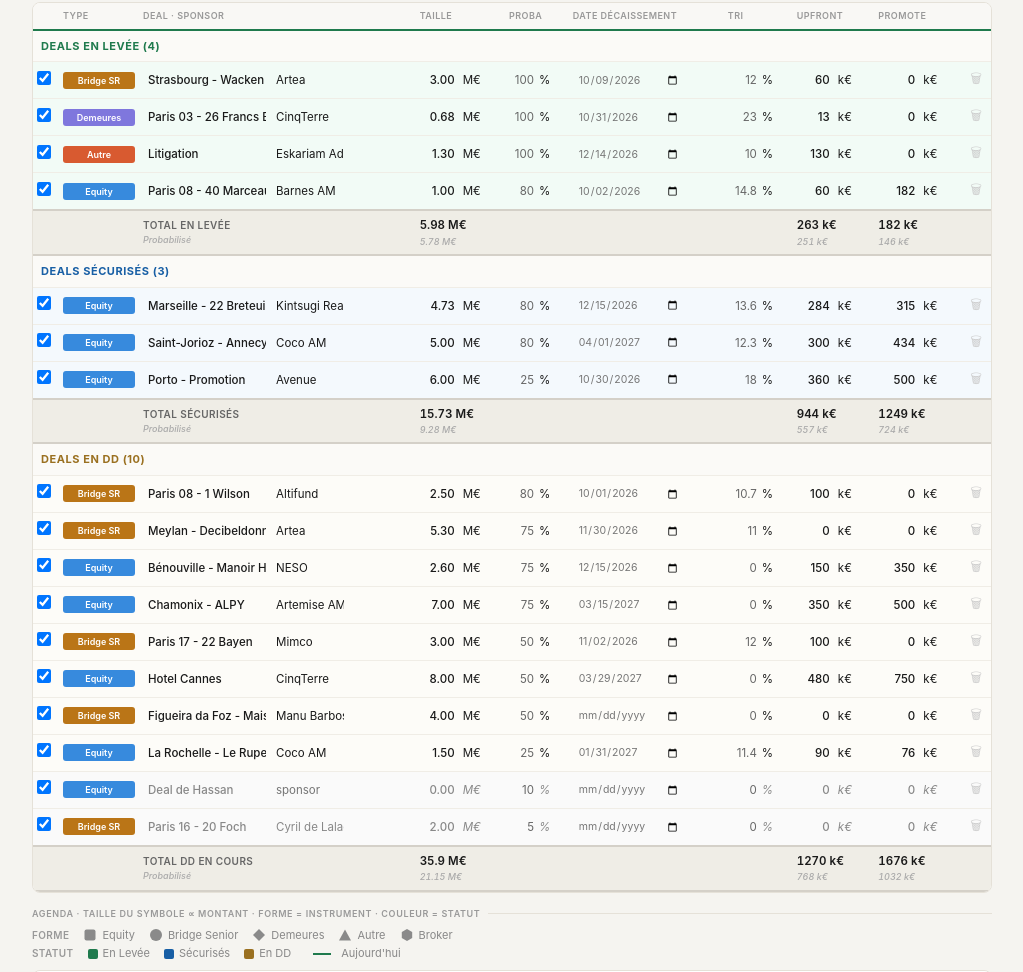
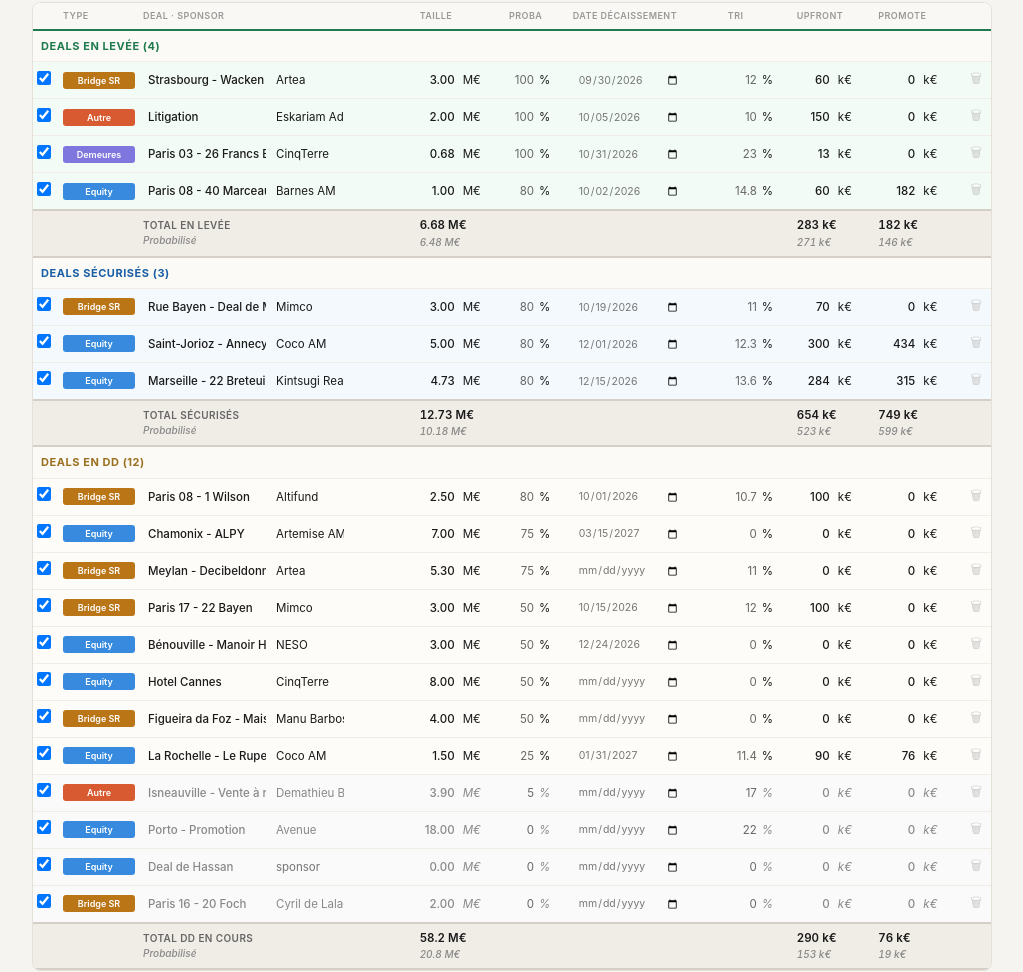
Before and after one commit to rchassard-lang/simulateur-pnl, a website: page index.html in a window 1280 px wide. Shown: the part 338-1310 px from the top of the page, without its empty margins (128-1151 px from the left). Drawn offline with Linux system fonts and the light colour scheme.

Commit message:
Update index.html

```diff
--- a/index.html
+++ b/index.html
@@ -146,23 +146,25 @@
 
 <script>
 let deals=[
-  {id:'portopro0',n:'Porto - Promotion',sh:'Porto - Promot',sp:'Avenue',i:'EQ',pr:'2/ EN COURS x Sécurisés',ds:'2026-10-30',de:null,p:0.25,sz:6,t:18,uf:360,pm:500},
-  {id:'hotelcan1',n:'Hotel Cannes',sh:'Hotel Cannes',sp:'CinqTerre',i:'EQ',pr:'2/ EN COURS x DD en cours',ds:'2027-03-29',de:null,p:0.5,sz:8,t:0,uf:480,pm:750},
-  {id:'dealdeha2',n:'Deal de Hassan',sh:'Deal de Hassan',sp:'',i:'EQ',pr:'2/ EN COURS x DD en cours',ds:null,de:null,p:0.1,sz:0,t:0,uf:0,pm:0},
-  {id:'paris1623',n:'Paris 16 - 20 Foch',sh:'Paris 16 - 20 ',sp:'Cyril de Lalagade',i:'BR',pr:'2/ EN COURS x DD en cours',ds:null,de:null,p:0.05,sz:2,t:0,uf:0,pm:0},
-  {id:'paris0814',n:'Paris 08 - 1 Wilson',sh:'Paris 08 - 1 W',sp:'Altifund',i:'BR',pr:'2/ EN COURS x DD en cours',ds:'2026-10-01',de:null,p:0.8,sz:2.5,t:10.7,uf:100,pm:0},
-  {id:'paris1725',n:'Paris 17 - 22 Bayen',sh:'Paris 17 - 22 ',sp:'Mimco',i:'BR',pr:'2/ EN COURS x DD en cours',ds:'2026-11-02',de:null,p:0.5,sz:3,t:12,uf:100,pm:0},
-  {id:'figueira6',n:'Figueira da Foz - Maisons modulaires',sh:'Figueira da Fo',sp:'Manu Barbosa',i:'BR',pr:'2/ EN COURS x DD en cours',ds:null,de:null,p:0.5,sz:4,t:0,uf:0,pm:0},
-  {id:'paris0847',n:'Paris 08 - 40 Marceau',sh:'Paris 08 - 40 ',sp:'Barnes AM',i:'EQ',pr:'2/ EN COURS x En levée',ds:'2026-10-02',de:null,p:0.8,sz:1,t:14.8,uf:60,pm:182},
-  {id:'benouvil8',n:'Bénouville - Manoir Hastings',sh:'Bénouville - M',sp:'NESO',i:'EQ',pr:'2/ EN COURS x DD en cours',ds:'2026-12-15',de:null,p:0.75,sz:2.6,t:0,uf:150,pm:350},
-  {id:'meylande9',n:'Meylan - Decibeldonne',sh:'Meylan - Decib',sp:'Artea',i:'BR',pr:'2/ EN COURS x DD en cours',ds:'2026-11-30',de:null,p:0.75,sz:5.3,t:11,uf:0,pm:0},
-  {id:'chamonix10',n:'Chamonix - ALPY',sh:'Chamonix - ALP',sp:'Artemise AM',i:'EQ',pr:'2/ EN COURS x DD en cours',ds:'2027-03-15',de:null,p:0.75,sz:7,t:0,uf:350,pm:500},
-  {id:'strasbou11',n:'Strasbourg - Wacken',sh:'Strasbourg - W',sp:'Artea',i:'BR',pr:'2/ EN COURS x En levée',ds:'2026-10-09',de:null,p:1,sz:3,t:12,uf:60,pm:0},
-  {id:'larochel12',n:'La Rochelle - Le Rupella',sh:'La Rochelle - ',sp:'Coco AM',i:'EQ',pr:'2/ EN COURS x DD en cours',ds:'2027-01-31',de:null,p:0.25,sz:1.5,t:11.4,uf:90,pm:76},
-  {id:'marseill13',n:'Marseille - 22 Breteuil',sh:'Marseille - 22',sp:'Kintsugi Real Estate',i:'EQ',pr:'2/ EN COURS x Sécurisés',ds:'2026-12-15',de:null,p:0.8,sz:4.73,t:13.6,uf:284,pm:315},
-  {id:'litigati14',n:'Litigation',sh:'Litigation',sp:'Eskariam Advisors',i:'AU',pr:'2/ EN COURS x En levée',ds:'2026-12-14',de:null,p:1,sz:1.3,t:10,uf:130,pm:0},
-  {id:'paris03215',n:'Paris 03 - 26 Francs Bourgeois',sh:'Paris 03 - 26 ',sp:'CinqTerre',i:'DE',pr:'2/ EN COURS x En levée',ds:'2026-10-31',de:null,p:1,sz:0.675,t:23,uf:13,pm:0},
-  {id:'saintjor16',n:'Saint-Jorioz - Annecy',sh:'Saint-Jorioz -',sp:'Coco AM',i:'EQ',pr:'2/ EN COURS x Sécurisés',ds:'2027-04-01',de:'2027-07-20',p:0.8,sz:5,t:12.3,uf:300,pm:434}
+  {id:'portopro0',n:'Porto - Promotion',sh:'Porto - Promot',sp:'Avenue',i:'EQ',pr:'2/ EN COURS x DD en cours',ds:null,de:null,p:0,sz:18,t:22,uf:0,pm:0},
+  {id:'hotelcan1',n:'Hotel Cannes',sh:'Hotel Cannes',sp:'CinqTerre',i:'EQ',pr:'2/ EN COURS x DD en cours',ds:null,de:null,p:0.5,sz:8,t:0,uf:0,pm:0},
+  {id:'ruebayen2',n:'Rue Bayen - Deal de Mimco',sh:'Rue Bayen - De',sp:'Mimco',i:'BR',pr:'2/ EN COURS x Sécurisés',ds:'2026-10-19',de:null,p:0.8,sz:3,t:11,uf:70,pm:0},
+  {id:'dealdeha3',n:'Deal de Hassan',sh:'Deal de Hassan',sp:'',i:'EQ',pr:'2/ EN COURS x DD en cours',ds:null,de:null,p:0,sz:0,t:0,uf:0,pm:0},
+  {id:'paris1624',n:'Paris 16 - 20 Foch',sh:'Paris 16 - 20 ',sp:'Cyril de Lalagade',i:'BR',pr:'2/ EN COURS x DD en cours',ds:null,de:null,p:0,sz:2,t:0,uf:0,pm:0},
+  {id:'paris0815',n:'Paris 08 - 1 Wilson',sh:'Paris 08 - 1 W',sp:'Altifund',i:'BR',pr:'2/ EN COURS x DD en cours',ds:'2026-10-01',de:null,p:0.8,sz:2.5,t:10.7,uf:100,pm:0},
+  {id:'paris1726',n:'Paris 17 - 22 Bayen',sh:'Paris 17 - 22 ',sp:'Mimco',i:'BR',pr:'2/ EN COURS x DD en cours',ds:'2026-10-15',de:null,p:0.5,sz:3,t:12,uf:100,pm:0},
+  {id:'figueira7',n:'Figueira da Foz - Maisons modulaires',sh:'Figueira da Fo',sp:'Manu Barbosa',i:'BR',pr:'2/ EN COURS x DD en cours',ds:null,de:null,p:0.5,sz:4,t:0,uf:0,pm:0},
+  {id:'paris0848',n:'Paris 08 - 40 Marceau',sh:'Paris 08 - 40 ',sp:'Barnes AM',i:'EQ',pr:'2/ EN COURS x En levée',ds:'2026-10-02',de:null,p:0.8,sz:1,t:14.8,uf:60,pm:182},
+  {id:'benouvil9',n:'Bénouville - Manoir Hastings',sh:'Bénouville - M',sp:'NESO',i:'EQ',pr:'2/ EN COURS x DD en cours',ds:'2026-12-24',de:null,p:0.5,sz:3,t:0,uf:0,pm:0},
+  {id:'meylande10',n:'Meylan - Decibeldonne',sh:'Meylan - Decib',sp:'Artea',i:'BR',pr:'2/ EN COURS x DD en cours',ds:null,de:null,p:0.75,sz:5.3,t:11,uf:0,pm:0},
+  {id:'chamonix11',n:'Chamonix - ALPY',sh:'Chamonix - ALP',sp:'Artemise AM',i:'EQ',pr:'2/ EN COURS x DD en cours',ds:'2027-03-15',de:null,p:0.75,sz:7,t:0,uf:0,pm:0},
+  {id:'strasbou12',n:'Strasbourg - Wacken',sh:'Strasbourg - W',sp:'Artea',i:'BR',pr:'2/ EN COURS x En levée',ds:'2026-09-30',de:null,p:1,sz:3,t:12,uf:60,pm:0},
+  {id:'isneauvi13',n:'Isneauville - Vente à réméré',sh:'Isneauville - ',sp:'Demathieu Bard Immobilier',i:'AU',pr:'2/ EN COURS x DD en cours',ds:null,de:null,p:0.05,sz:3.9,t:17,uf:0,pm:0},
+  {id:'larochel14',n:'La Rochelle - Le Rupella',sh:'La Rochelle - ',sp:'Coco AM',i:'EQ',pr:'2/ EN COURS x DD en cours',ds:'2027-01-31',de:null,p:0.25,sz:1.5,t:11.4,uf:90,pm:76},
+  {id:'marseill15',n:'Marseille - 22 Breteuil',sh:'Marseille - 22',sp:'Kintsugi Real Estate',i:'EQ',pr:'2/ EN COURS x Sécurisés',ds:'2026-12-15',de:null,p:0.8,sz:4.73,t:13.6,uf:284,pm:315},
+  {id:'litigati17',n:'Litigation',sh:'Litigation',sp:'Eskariam Advisors',i:'AU',pr:'2/ EN COURS x En levée',ds:'2026-10-05',de:null,p:1,sz:2,t:10,uf:150,pm:0},
+  {id:'paris03218',n:'Paris 03 - 26 Francs Bourgeois',sh:'Paris 03 - 26 ',sp:'CinqTerre',i:'DE',pr:'2/ EN COURS x En levée',ds:'2026-10-31',de:null,p:1,sz:0.675,t:23,uf:13,pm:0},
+  {id:'saintjor19',n:'Saint-Jorioz - Annecy',sh:'Saint-Jorioz -',sp:'Coco AM',i:'EQ',pr:'2/ EN COURS x Sécurisés',ds:'2026-12-01',de:'2027-02-15',p:0.8,sz:5,t:12.3,uf:300,pm:434}
 ];
 const iC={EQ:'#378ADD',BR:'#BA7517',DE:'#7F77DD',AU:'#D85A30',BK:'#2D9B7D'};
 const iL={EQ:'Equity',BR:'Bridge SR',DE:'Demeures',AU:'Autre',BK:'Broker'};
@@ -389,11 +391,11 @@
       for(let k=i;k<j;k++)html+=rows[k];
       html+='<tr class="subtotal-row">'+
         '<td></td><td></td>'+
-        '<td style="font-weight:600;font-size:10px;color:#666;text-transform:uppercase;letter-spacing:.04em">Total '+grp+'<div style="font-weight:500;font-size:9px;color:#AAA;font-style:italic;text-transform:none;letter-spacing:0">Probabilisé</div></td>'+
-        '<td class="num" style="font-weight:600">'+fmtSz(ts)+' M€<div style="font-weight:500;font-size:9px;color:#AAA;font-style:italic">'+fmtSz(ps)+' M€</div></td>'+
+        '<td style="font-weight:600;font-size:10px;color:#666;text-transform:uppercase;letter-spacing:.04em">Total '+grp+'<div style="font-weight:500;font-size:10px;color:#888;font-style:italic;text-transform:none;letter-spacing:0">Probabilisé</div></td>'+
+        '<td class="num" style="font-weight:600">'+fmtSz(ts)+' M€<div style="font-weight:500;font-size:10px;color:#888;font-style:italic">'+fmtSz(ps)+' M€</div></td>'+
         '<td></td><td></td><td></td>'+
-        '<td class="num" style="font-weight:600">'+Math.round(tu)+' k€<div style="font-weight:500;font-size:9px;color:#AAA;font-style:italic">'+Math.round(pu)+' k€</div></td>'+
-        '<td class="num" style="font-weight:600">'+Math.round(tp)+' k€<div style="font-weight:500;font-size:9px;color:#AAA;font-style:italic">'+Math.round(pp)+' k€</div></td>'+
+        '<td class="num" style="font-weight:600">'+Math.round(tu)+' k€<div style="font-weight:500;font-size:10px;color:#888;font-style:italic">'+Math.round(pu)+' k€</div></td>'+
+        '<td class="num" style="font-weight:600">'+Math.round(tp)+' k€<div style="font-weight:500;font-size:10px;color:#888;font-style:italic">'+Math.round(pp)+' k€</div></td>'+
         '<td></td></tr>';
       i=j;
     }
@@ -491,7 +493,7 @@
   const SUBLANE_H=Math.max(64,rMed*2+34);
   // demi-largeur d'étiquette d'un deal (pour éviter le chevauchement des titres)
   function halfLabelW(d){
-    const lines=wrapLabel(d.n?String(d.n).trim():'',18);
+    const lines=wrapLabel(d.n?String(d.n).trim():'',14);
     const maxLen=Math.max(lines[0].length,(lines[1]||'').length);
     return (maxLen*6.4+10)/2;
   }
@@ -570,7 +572,7 @@
       const lbl=d.sz>=10?Math.round(d.sz)+'M':d.sz.toFixed(1)+'M';
       s+='<text x="'+sx.toFixed(1)+'" y="'+cy.toFixed(1)+'" text-anchor="middle" dominant-baseline="middle" font-size="'+fs+'" fill="white" font-weight="700" font-family="-apple-system,sans-serif">'+lbl+'</text>';
       const full=(d.n?String(d.n).trim():'');
-      const lines=wrapLabel(full,18);
+      const lines=wrapLabel(full,14);
       const LH=13;
       const maxLen=Math.max(lines[0].length,(lines[1]||'').length);
       const tw=maxLen*6.4+10;
```
